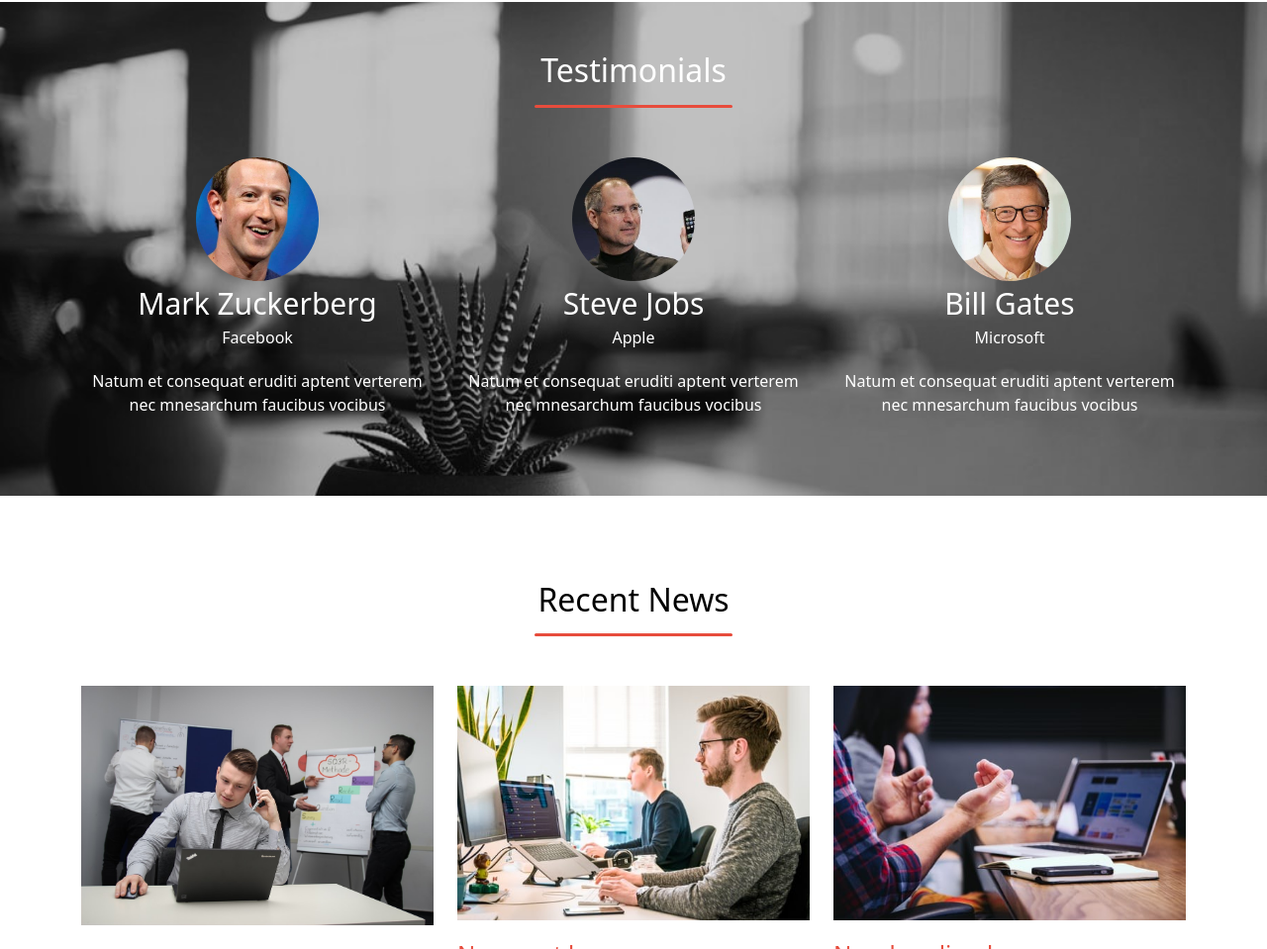
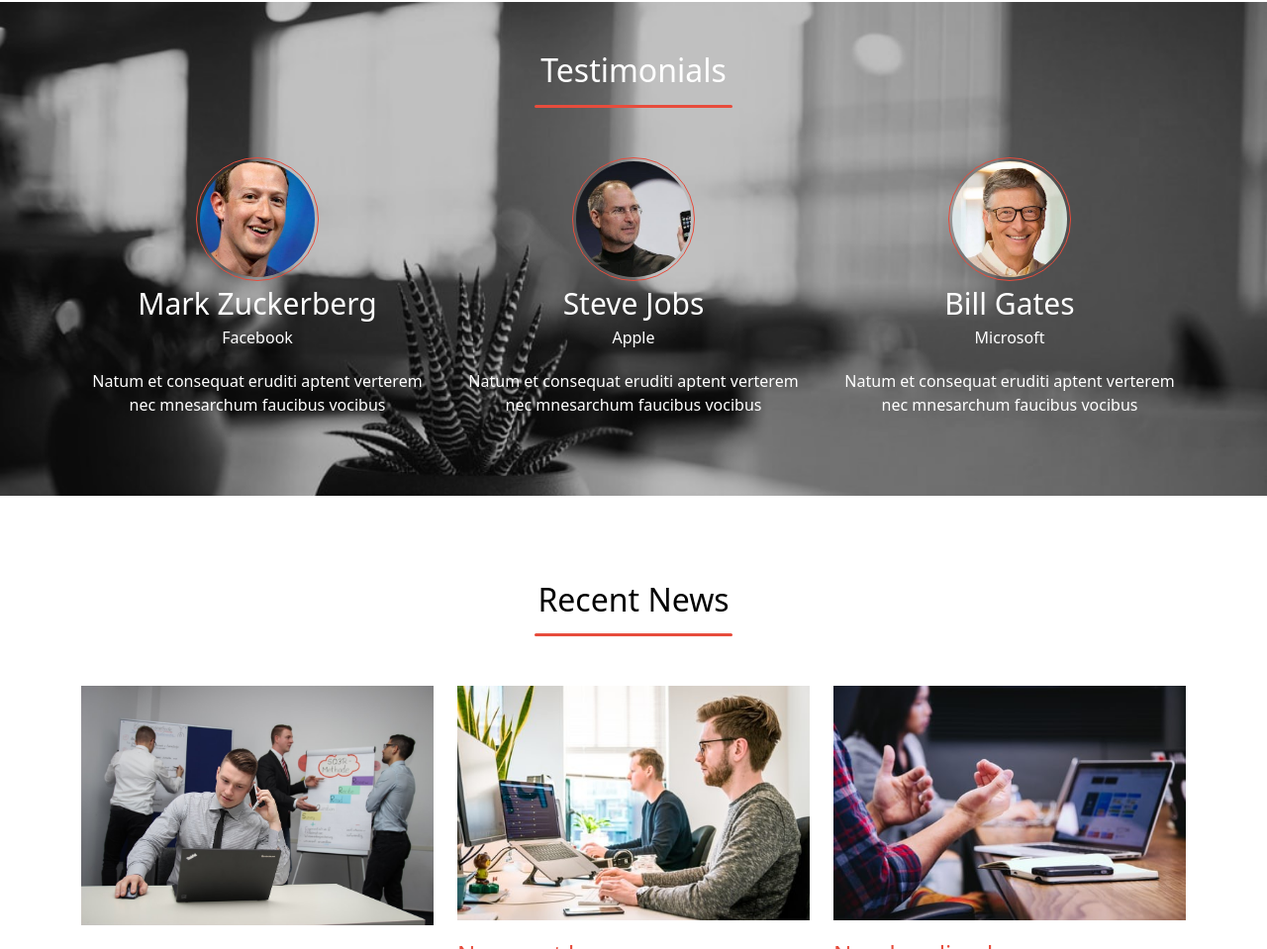
Before and after one commit to Tq-K/Template, a plain HTML site: page index.html in a window 1280 px wide. Shown: the part 912-1871 px from the top of the page at 99% size. Drawn offline with Linux system fonts and the light colour scheme.

Commit message:
some additional properties added in template.css

```diff
--- a/css/Template.css
+++ b/css/Template.css
@@ -115,6 +115,8 @@
 					  width: 35%;
 					  height:20%;
 					  border-radius: 150px;
+					  padding: 3px;
+					  border: 1.8px solid #e74c3c;
 }
 .testimonial{
 					  color: white;
```
